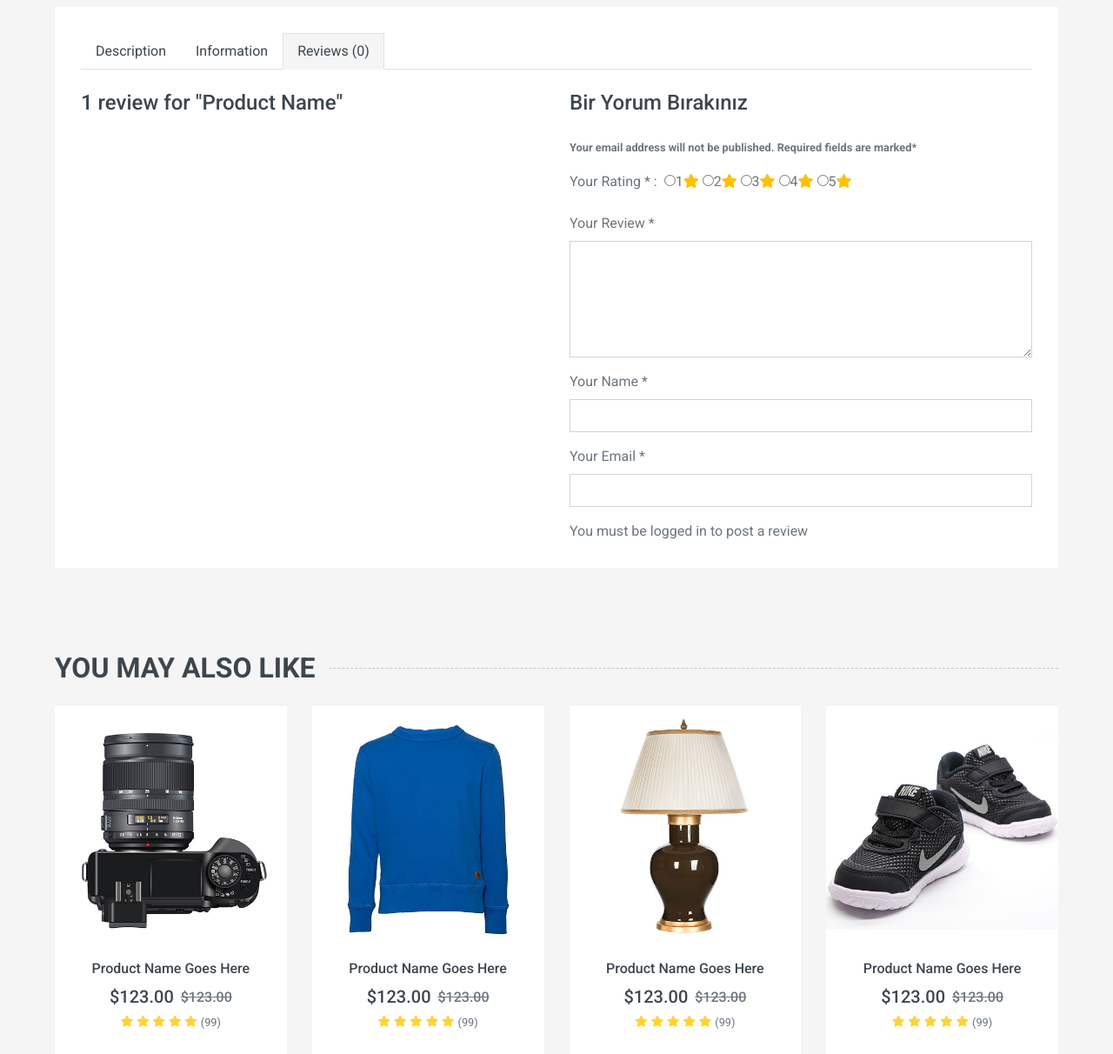
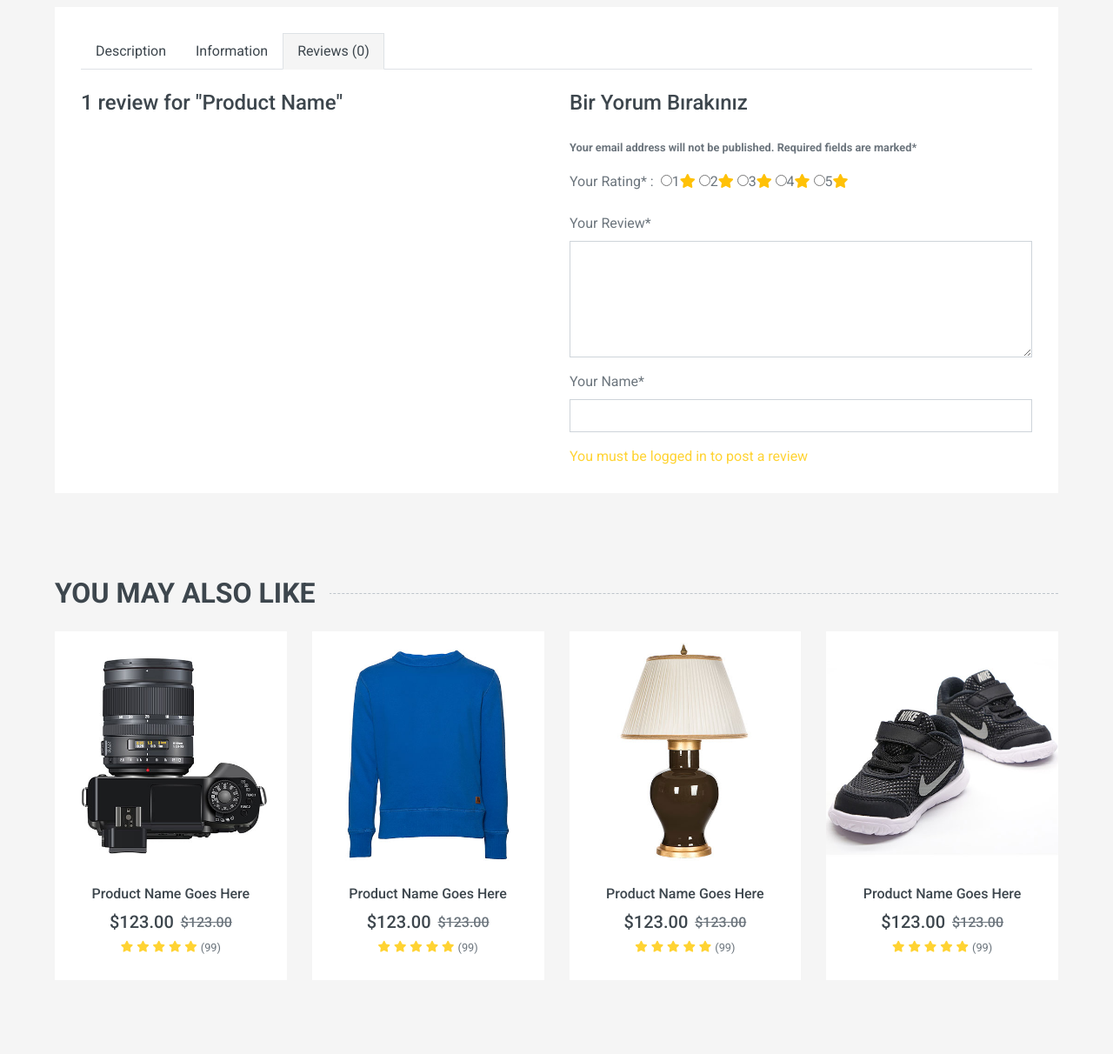
Before and after one commit to ozcanakyuz/e-commerce, a Django app: a page that uses btk_multishop/home/templates/product_detail.html in a window 1280 px wide, after a click on "Reviews (0)". Shown: the part 777-1989 px from the top of the page at 87% size. Run offline with Django 4.2, Linux system fonts and the light colour scheme; data comes from the database, SQL or seed files in the repository; both versions use the stored data as it was after the commit; some libraries are stand-ins or nearby versions.

```diff
--- a/btk_multishop/home/templates/product_detail.html
+++ b/btk_multishop/home/templates/product_detail.html
@@ -210,18 +210,19 @@
                         <div class="tab-pane fade" id="tab-pane-3">
                             <div class="row">
                                 <div class="col-md-6">
-                                    <h4 class="mb-4">1 review for "Product Name"</h4>
+                                    <h4 class="mb-4"> 1 review for "Product Name" </h4>
+
                                     {% for yorum in comments %}
                                     <div class="media mb-4">
                                         <img src="{{ yorum.user.userprofile.image.url }}" alt="Image" class="img-fluid mr-3 mt-1" style="width: 45px;">
                                         <div class="media-body">
                                             <h6>{{ yorum.user.get_full_name }} <small> - <i>{{ yorum.create_at }}</i></small></h6>
                                             <div class="text-primary mb-2">
-                                    {% with ''|center:yorum.rate as range %}
+                                        {% with ''|center:yorum.rate as range %}
                                         {% for _ in range %}
                                         <i class="fas fa-star text-warning"></i>
                                         {% endfor %}
-                                    {% endwith %}
+                                        {% endwith %}
                                             </div>
                                             <p>{{ yorum.comment }}</p>
                                         </div>
@@ -243,7 +244,7 @@
                                 <form action="/product/addcomment/{{ urun.id }}" method="post">
                                     {% csrf_token %}
                                     <div class="d-flex my-3">
-                                        <p class="mb-0 mr-2">Your Rating * :</p>
+                                        <p class="mb-0 mr-2">Your Rating* :</p>
                                         <div class="stars">
                                             <input type="radio" id="star1" name="rate" value=1 /><label for="star1">1<i class="fas fa-star text-warning"></i></label>
                                             <input type="radio" id="star2" name="rate" value=2 /><label for="star2">2<i class="fas fa-star text-warning"></i></label>
@@ -253,22 +254,22 @@
                                         </div>
                                     </div>
                                         <div class="form-group">
-                                            <label for="message">Your Review *</label>
-                                            <textarea id="message" cols="30" rows="5" class="form-control"></textarea>
+                                            <label for="message">Your Review*</label>
+                                            <textarea id="message" name="comment" cols="30" rows="5" class="form-control"></textarea>
                                         </div>
                                         <div class="form-group">
-                                            <label for="name">Your Name *</label>
-                                            <input type="text" class="form-control" id="name">
+                                            <label for="name">Your Name*</label>
+                                            <input type="text" name="subject" class="form-control" id="name">
                                         </div>
-                                        <div class="form-group">
-                                            <label for="email">Your Email *</label>
+                                        {% comment %} <div class="form-group">
+                                            <label for="email">Your Email*</label>
                                             <input type="email" class="form-control" id="email">
-                                        </div>
+                                        </div> {% endcomment %}
                                         <div class="form-group mb-0">
                                         {% if user.id is not None %}
                                             <input type="submit" value="Leave Your Review" class="btn btn-primary px-3">
                                         {% else %}
-                                            You must be logged in to post a review
+                                            <a href="/login">You must be logged in to post a review</a>
                                         {% endif %}
                                         </div>
                                     </form>
```
Also changed, not shown: btk_multishop/db.sqlite3, btk_multishop/order/templates/cart.html (deleted), btk_multishop/product/migrations/0005_comment_quantity.py (added), btk_multishop/product/migrations/0006_remove_comment_quantity.py (added).
